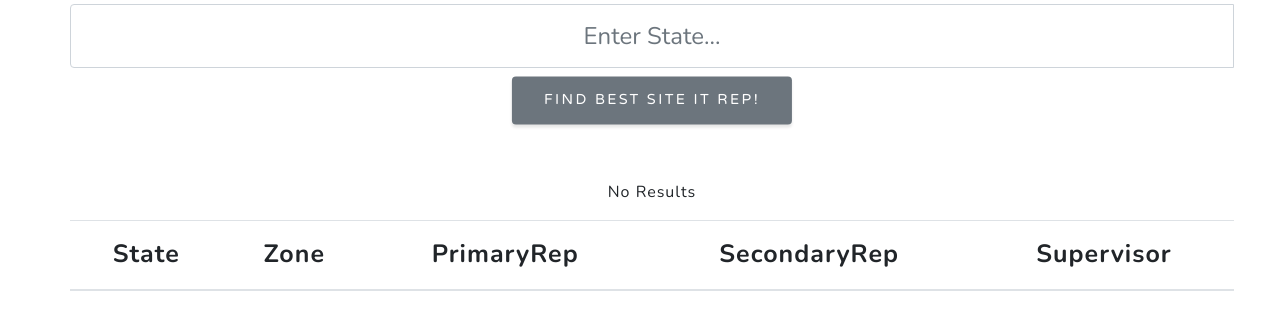
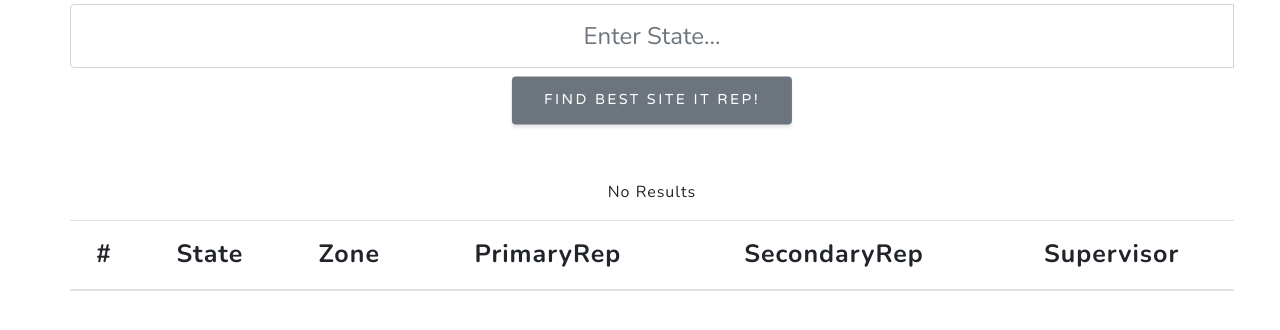
Before and after one commit to satyamrami/SiteITProject, a plain HTML site: page index.html in a window 1280 px wide. Shown: the part 274-604 px from the top of the page. Drawn offline with nearby package versions, Linux system fonts and the light colour scheme.

Commit message:
Update index.html
Signed-off-by: rpp293 <66886441+rpp293@users.noreply.github.com>

```diff
--- a/index.html
+++ b/index.html
@@ -66,6 +66,7 @@
             <table class="table" cellpadding="10">
               <thead>
                 <tr>
+                  <th scope="col">#</th>
                   <th scope="col">State</th>
                   <th scope="col">Zone</th>
                   <th scope="col">PrimaryRep</th>
```
